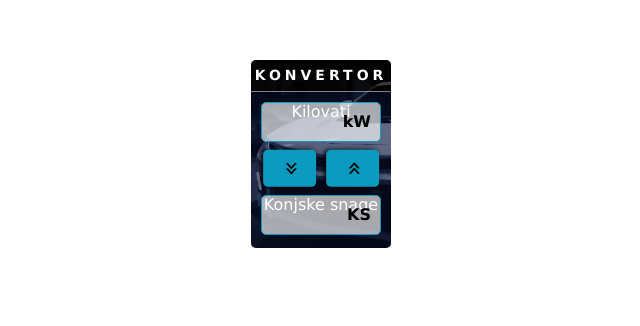
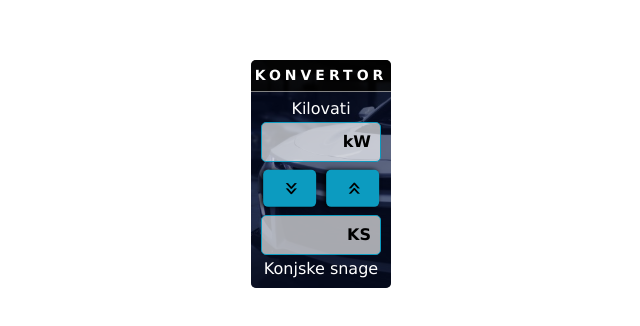
Before and after one commit to AbrakaDaba/HP-KW-converter, a plain HTML site: page index.html in a window 1280 px wide. Shown: the part 240-566 px from the top of the page, without its empty margins (319-959 px from the left). Drawn offline with Linux system fonts and the light colour scheme.

Commit message:
Update index.html

```diff
--- a/index.html
+++ b/index.html
@@ -17,8 +17,8 @@
         <div class="converter">
 
             <div class="input-box">
-                <label for="">Kilovati</label>
-                <div class="input-unit">
+                <label class="kw-label">Kilovati</label>
+                <div class="input-unit input-unit-kw">
                     <input type="text" class="kw" autofocus>
                     <span class="unit">kW</span>
                 </div>
@@ -28,8 +28,8 @@
                 <button id="hp-to-kw" onclick="ksToKw()"><span class="char">&#171;</span></button>
             </div>
             <div class="input-box">
-                <label for="">Konjske snage</label>
-                <div class="input-unit">
+                <label class="ks-label">Konjske snage</label>
+                <div class="input-unit input-unit-ks">
                     <input type="text" class="ks">
                     <span class="unit">KS</span>
                 </div>
```
